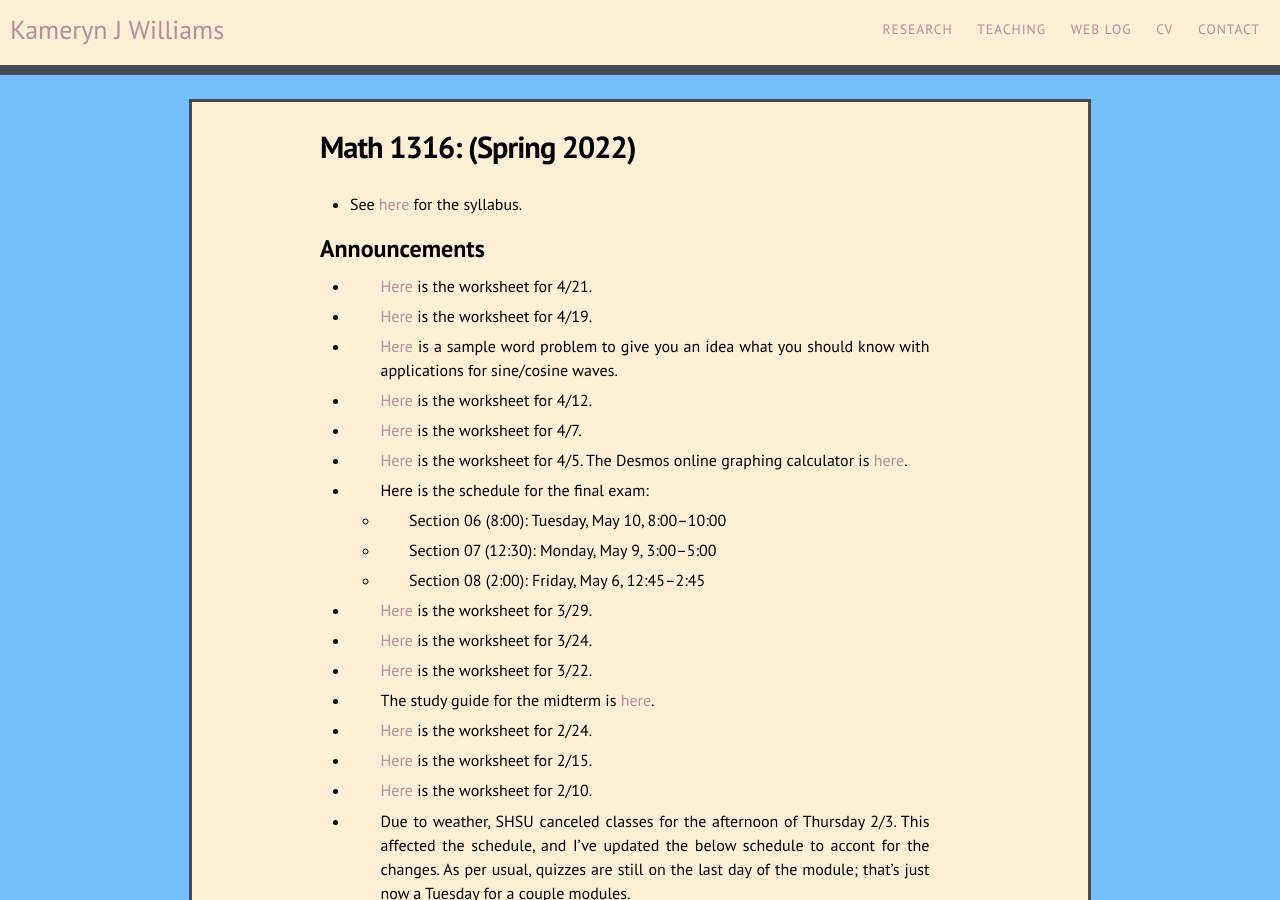
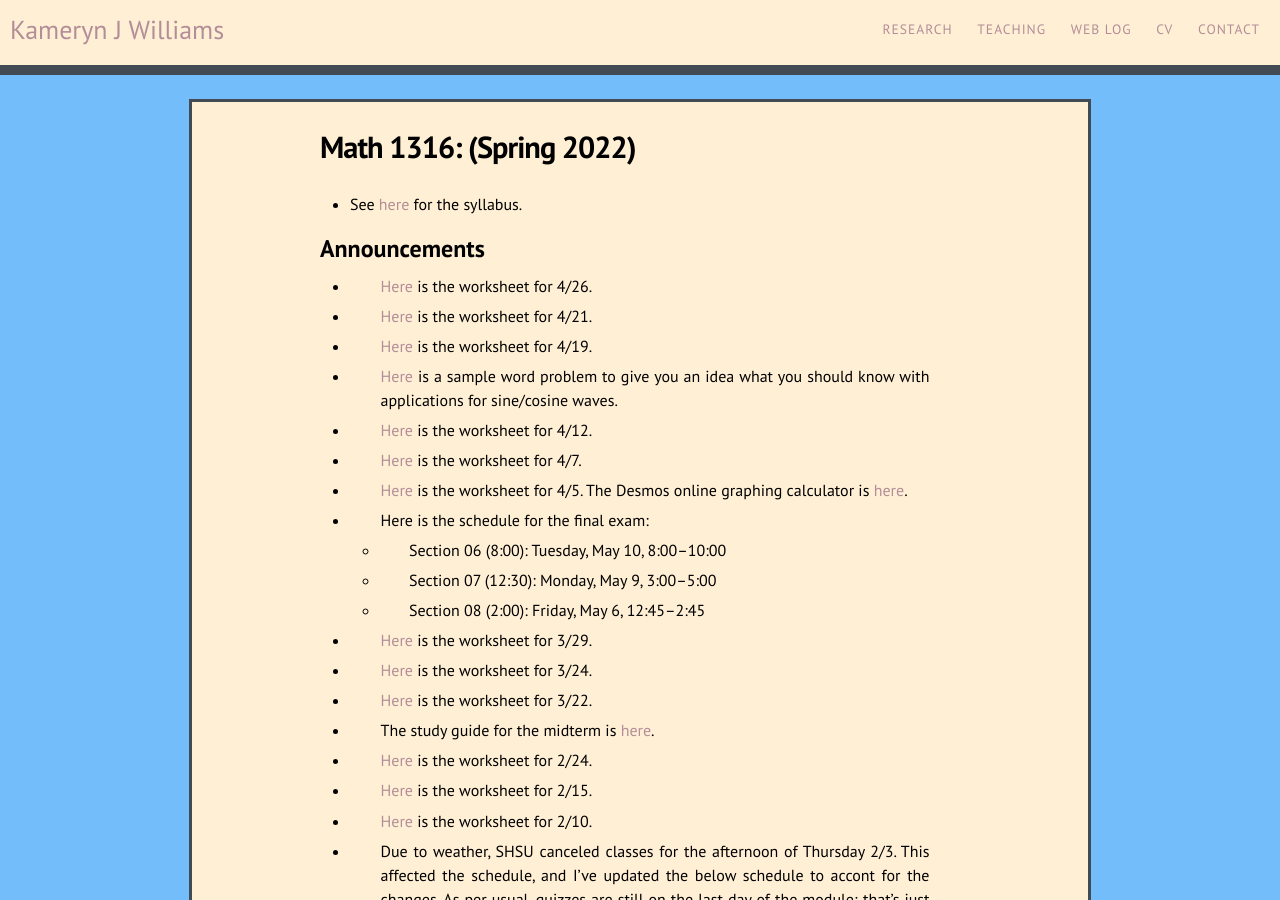
Before and after one commit to kamerynjw/kamerynjw.github.io, a Jekyll site: the page built from teaching/2022/math1316.md, in a window 1280 px wide and 900 px high. Built offline with Jekyll 4.4.1, drawn with Linux system fonts in a browser that asks for light colours; nearby versions of some CDN libraries.

Commit message:
last ork sheet

```diff
--- a/teaching/2022/math1316.md
+++ b/teaching/2022/math1316.md
@@ -10,6 +10,8 @@ permalink: /teaching/2022/math1316/
 
 Announcements
 -------------
+
+* [Here]({{ page.url }}ws4-26.pdf) is the worksheet for 4/26.
 
 * [Here]({{ page.url }}ws4-21.pdf) is the worksheet for 4/21.
 
```
Also changed, not shown: 1 other file.
